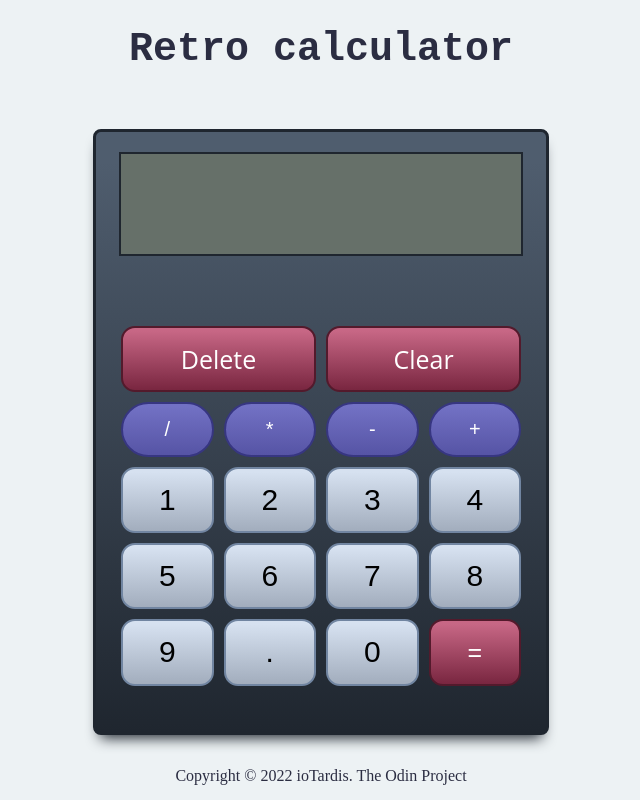
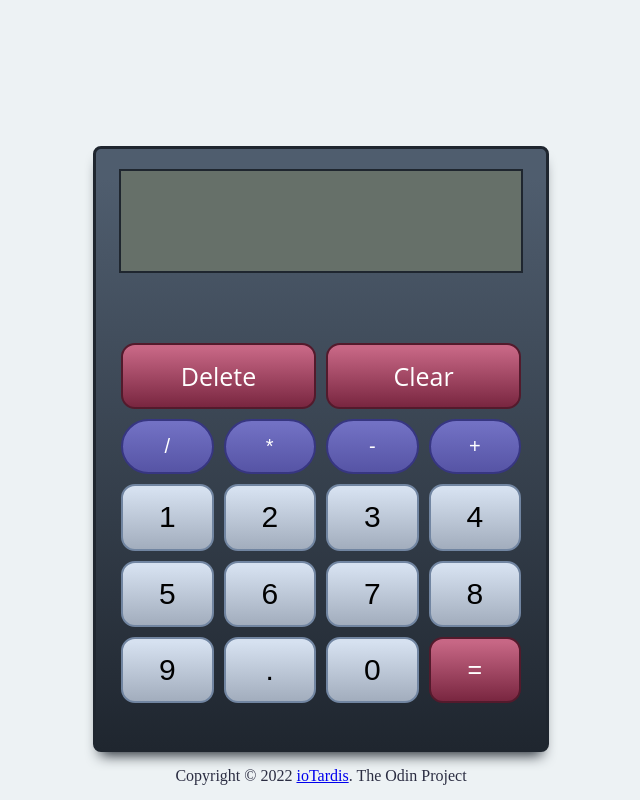
Before and after one commit to ioTardis/odin-calculator, a plain HTML site: page index.html in a window 1280 px wide. Shown: the whole page, without its empty margins (319-959 px from the left). Drawn offline with Linux system fonts and the light colour scheme.

Commit message:
Minor changes in design

```diff
--- a/index.html
+++ b/index.html
@@ -8,7 +8,6 @@
 </head>
 <body>
     <div class="header">
-        <h1>Retro calculator</h1>
     </div>
     <div class="container">
         <div class="calculator-body">
@@ -36,7 +35,7 @@
         </div>
     </div>
     <div class="footer">
-        Copyright © 2022 ioTardis. The Odin Project
+        Copyright © 2022 <a href="https://github.com/ioTardis">ioTardis</a>. The Odin Project
     </div>
 </body>
 </html>
--- a/styles.css
+++ b/styles.css
@@ -20,13 +20,7 @@ body {
 
 .header {
     display: flex;
-    flex-direction: column;
-    justify-content: center;
-    align-items: center;
-    color: #2b2d42;
-    margin-bottom: 30px;
-    font-family:'Courier New', Courier, monospace;
-    font-size: 20px;
+    height: 150px;
 }
 
 /*Calculator */
```
